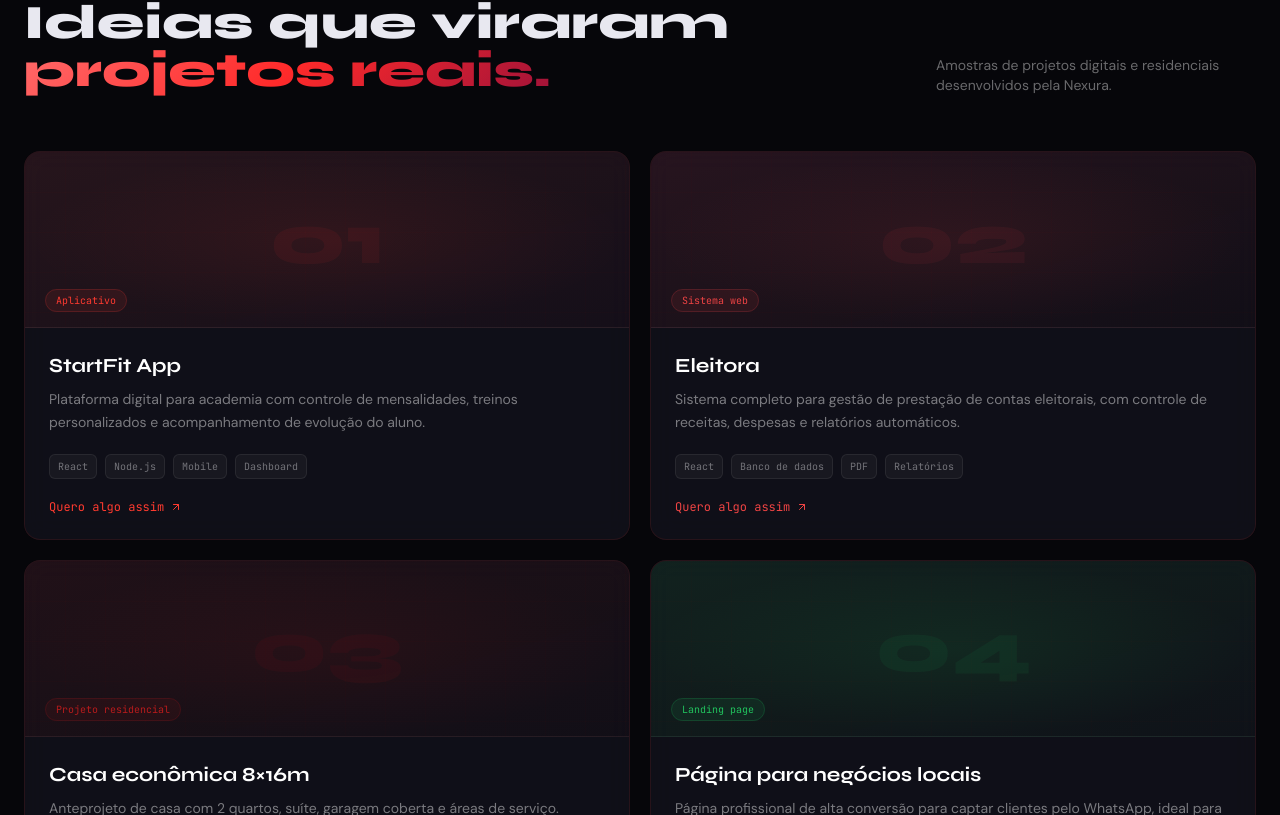
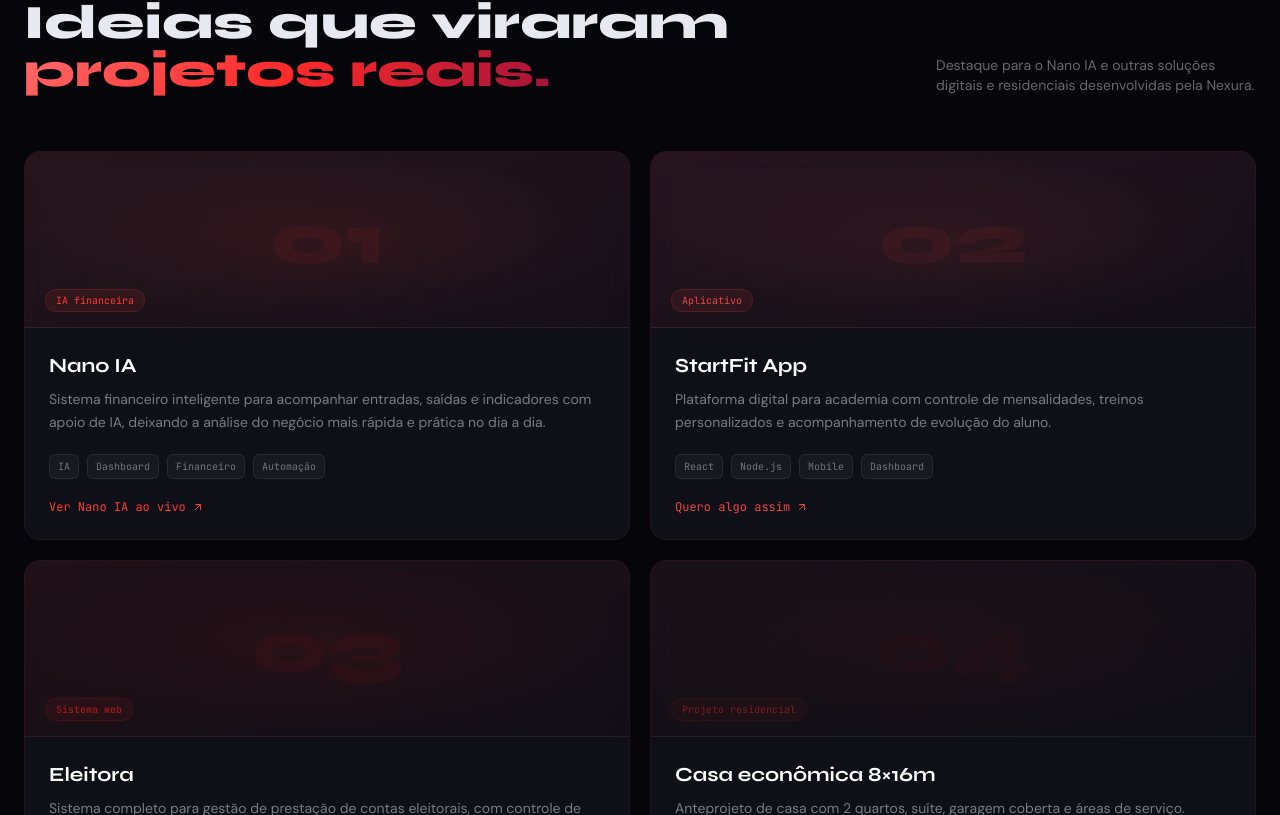
Before and after one commit to hstudio-cloud/Nexura-Tecnologia-LTDA, a React (Vite) app: page / in a window 1280 px wide. Shown: the part 4005-4820 px from the top of the page. Built offline with nearby package versions, Linux system fonts and the light colour scheme.

Commit message:
Feature Nano IA in portfolio

```diff
--- a/src/components/Portfolio.jsx
+++ b/src/components/Portfolio.jsx
@@ -1,48 +1,54 @@
-import { motion } from 'framer-motion'
-import { useInView } from 'framer-motion'
+import { motion, useInView } from 'framer-motion'
 import { useRef } from 'react'
 import { ArrowUpRight } from 'lucide-react'
 
 const WA_LINK = 'https://wa.me/5584999422597?text=Ol%C3%A1%2C%20vim%20pelo%20site%20da%20Nexura%20e%20quero%20fazer%20um%20or%C3%A7amento.'
+const NANO_LINK = 'https://frontend-two-xi-71.vercel.app'
 
-// NOTE: Estes projetos são exemplos/placeholders.
-// Substitua com projetos reais conforme o portfólio crescer.
 const projects = [
+  {
+    category: 'IA financeira',
+    title: 'Nano IA',
+    desc: 'Sistema financeiro inteligente para acompanhar entradas, saídas e indicadores com apoio de IA, deixando a análise do negócio mais rápida e prática no dia a dia.',
+    tech: ['IA', 'Dashboard', 'Financeiro', 'Automação'],
+    color: '#ff3b30',
+    gradient: 'from-red-500/10 to-rose-900/5',
+    num: '01',
+    href: NANO_LINK,
+    linkLabel: 'Ver Nano IA ao vivo',
+  },
   {
     category: 'Aplicativo',
     title: 'StartFit App',
     desc: 'Plataforma digital para academia com controle de mensalidades, treinos personalizados e acompanhamento de evolução do aluno.',
     tech: ['React', 'Node.js', 'Mobile', 'Dashboard'],
-    color: '#ff3b30',
-    gradient: 'from-red-500/10 to-rose-900/5',
-    num: '01',
+    color: '#ef4444',
+    gradient: 'from-rose-500/10 to-red-950/5',
+    num: '02',
+    href: WA_LINK,
+    linkLabel: 'Quero algo assim',
   },
   {
     category: 'Sistema web',
     title: 'Eleitora',
     desc: 'Sistema completo para gestão de prestação de contas eleitorais, com controle de receitas, despesas e relatórios automáticos.',
     tech: ['React', 'Banco de dados', 'PDF', 'Relatórios'],
-    color: '#ef4444',
-    gradient: 'from-rose-500/10 to-red-950/5',
-    num: '02',
+    color: '#b91c1c',
+    gradient: 'from-red-700/10 to-red-950/5',
+    num: '03',
+    href: WA_LINK,
+    linkLabel: 'Quero algo assim',
   },
   {
     category: 'Projeto residencial',
     title: 'Casa econômica 8×16m',
     desc: 'Anteprojeto de casa com 2 quartos, suíte, garagem coberta e áreas de serviço. Orçamento preliminar estimado em até R$ 150 mil.',
     tech: ['Planta baixa', 'Fachada 3D', 'Orçamento', 'Cronograma'],
-    color: '#b91c1c',
-    gradient: 'from-red-700/10 to-red-950/5',
-    num: '03',
-  },
-  {
-    category: 'Landing page',
-    title: 'Página para negócios locais',
-    desc: 'Página profissional de alta conversão para captar clientes pelo WhatsApp, ideal para comércios, clínicas e profissionais autônomos.',
-    tech: ['Design', 'WhatsApp', 'SEO local', 'Mobile'],
-    color: '#22c55e',
-    gradient: 'from-green-500/10 to-green-900/5',
+    color: '#7f1d1d',
+    gradient: 'from-red-900/10 to-black/5',
     num: '04',
+    href: WA_LINK,
+    linkLabel: 'Quero algo assim',
   },
 ]
 
@@ -58,44 +64,54 @@ function ProjectCard({ project, index }) {
       transition={{ duration: 0.7, delay: (index % 2) * 0.12, ease: [0.22, 1, 0.36, 1] }}
       className="card-glass rounded-2xl overflow-hidden group transition-all duration-300 hover:-translate-y-1"
     >
-      {/* Top visual */}
       <div className={`h-44 bg-gradient-to-br ${project.gradient} relative flex items-center justify-center border-b border-white/5 overflow-hidden`}>
         <div className="absolute inset-0 bg-grid opacity-40" />
-        <div className="absolute inset-0"
-          style={{ background: `radial-gradient(ellipse at center, ${project.color}15, transparent 70%)` }} />
-        <span className="font-display text-7xl font-800 opacity-[0.07] select-none"
-          style={{ fontFamily: 'Syne, sans-serif', fontWeight: 800, color: project.color }}>
+        <div
+          className="absolute inset-0"
+          style={{ background: `radial-gradient(ellipse at center, ${project.color}15, transparent 70%)` }}
+        />
+        <span
+          className="font-display text-7xl font-800 opacity-[0.07] select-none"
+          style={{ fontFamily: 'Syne, sans-serif', fontWeight: 800, color: project.color }}
+        >
           {project.num}
         </span>
         <div className="absolute bottom-4 left-5">
-          <span className="font-mono text-[10px] px-2.5 py-1 rounded-full"
-            style={{ background: `${project.color}15`, color: project.color, border: `1px solid ${project.color}30` }}>
+          <span
+            className="font-mono text-[10px] px-2.5 py-1 rounded-full"
+            style={{ background: `${project.color}15`, color: project.color, border: `1px solid ${project.color}30` }}
+          >
             {project.category}
           </span>
         </div>
       </div>
 
-      {/* Content */}
       <div className="p-6">
         <h3 className="font-display text-xl font-700 text-white mb-2" style={{ fontFamily: 'Syne, sans-serif', fontWeight: 700 }}>
           {project.title}
         </h3>
         <p className="text-white/45 text-sm leading-relaxed mb-5 font-body">{project.desc}</p>
 
-        {/* Tags */}
         <div className="flex flex-wrap gap-2 mb-5">
           {project.tech.map((t) => (
-            <span key={t} className="font-mono text-[10px] px-2 py-1 rounded-md text-white/40"
-              style={{ background: 'rgba(255,255,255,0.04)', border: '1px solid rgba(255,255,255,0.07)' }}>
+            <span
+              key={t}
+              className="font-mono text-[10px] px-2 py-1 rounded-md text-white/40"
+              style={{ background: 'rgba(255,255,255,0.04)', border: '1px solid rgba(255,255,255,0.07)' }}
+            >
               {t}
             </span>
           ))}
         </div>
 
-        <a href={WA_LINK} target="_blank" rel="noopener noreferrer"
+        <a
+          href={project.href}
+          target="_blank"
+          rel="noopener noreferrer"
           className="flex items-center gap-1.5 text-xs font-mono transition-colors duration-200"
-          style={{ color: project.color }}>
-          Quero algo assim
+          style={{ color: project.color }}
+        >
+          {project.linkLabel}
           <ArrowUpRight size={12} />
         </a>
       </div>
@@ -121,13 +137,15 @@ export default function Portfolio() {
         >
           <span className="section-label mb-4 block">Portfólio</span>
           <div className="flex flex-col sm:flex-row sm:items-end justify-between gap-4">
-            <h2 className="font-display text-3xl sm:text-4xl lg:text-5xl font-800 leading-tight"
-              style={{ fontFamily: 'Syne, sans-serif', fontWeight: 800 }}>
+            <h2
+              className="font-display text-3xl sm:text-4xl lg:text-5xl font-800 leading-tight"
+              style={{ fontFamily: 'Syne, sans-serif', fontWeight: 800 }}
+            >
               Ideias que viraram <br className="hidden sm:block" />
               <span className="text-gradient">projetos reais.</span>
             </h2>
             <p className="text-white/40 text-sm max-w-xs font-body">
-              Amostras de projetos digitais e residenciais desenvolvidos pela Nexura.
+              Destaque para o Nano IA e outras soluções digitais e residenciais desenvolvidas pela Nexura.
             </p>
           </div>
         </motion.div>
```
